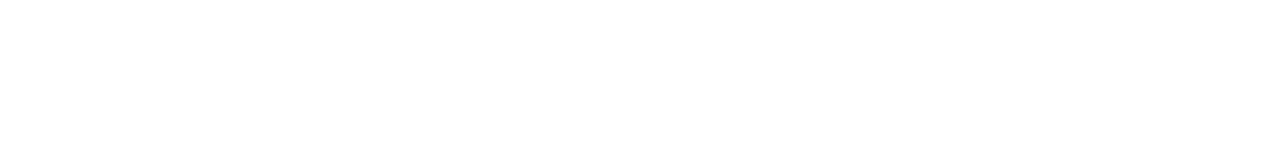
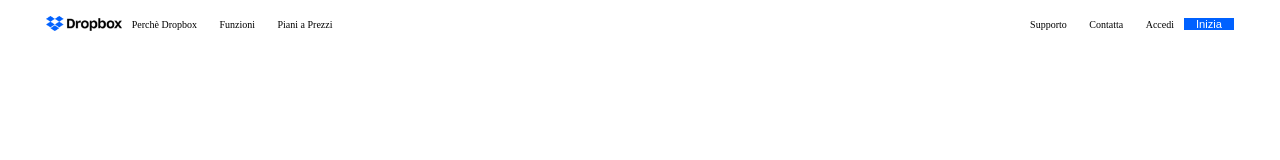
Before and after one commit to Gabbocnc/htmlcss-dropbox, a plain HTML site: page index.html in a window 1280 px wide. Drawn offline with Linux system fonts and the light colour scheme; files whose address does not match are found by name.

Commit message:
add header

```diff
--- a/assets/css/style.css
+++ b/assets/css/style.css
@@ -3,3 +3,62 @@
     padding: 0;
     box-sizing: border-box;
 }
+/* #region root */
+:root{
+    --button: #0061ff;
+}
+.debug{
+    border: 1px dashed black;
+}
+img{
+    max-width: 100%;
+}
+
+/* #region utilities */
+.dflex{
+    display: flex;
+    align-items: center;
+}
+
+/* #endregion utilities */
+
+/* #region header */
+header{
+    position: sticky;
+    top: 0;
+    left: 0;
+    z-index: 1000;
+    font-size: 10px;
+    margin-left: 30px;
+    margin-right: 30px;
+
+
+    a{
+        text-decoration: none;
+        color: black;
+        padding: 10px;
+    }
+
+    input{
+        background-color: var(--button);
+        color: white;
+        border: 0;
+        padding: ;
+        width: 50px;
+        font-size: 0.7rem;
+        text-align: center;
+    }
+}
+.menu{
+    padding: 1rem;
+}
+.left_menu{
+    width: 100%;
+}
+.right_menu{
+    text-align: end;
+    width: 50%;
+}
+.cta{
+    text-align: end;
+}
--- a/index.html
+++ b/index.html
@@ -6,8 +6,29 @@
     <title>Dropbox</title>
     <link rel="stylesheet" href=".//assets/css/style.css">
 </head>
-<body>
-    <header></header>
+<body class="">
+    <header class="menu">
+        <div class="container-big dflex">
+            <div class="logo"><img src="./assets/img/logo-small.png" alt=""></div>
+            <div class="left_menu">
+                <a href="#">Perchè Dropbox</a>
+                <a href="#">Funzioni</a>
+                <a href="#">Piani a Prezzi</a>
+            </div>
+            <div class="right_menu">
+                <a href="#">Supporto </a>
+                <a href="#">Contatta</a>
+                <a href="#">Accedi</a>
+            </div>
+                <div class="cta">
+                <input type="button" value="Inizia">
+            </div>
+        </div>
+
+
+
+
+    </header>
     <!-- header -->
      <main></main>
      <!-- main -->
```
